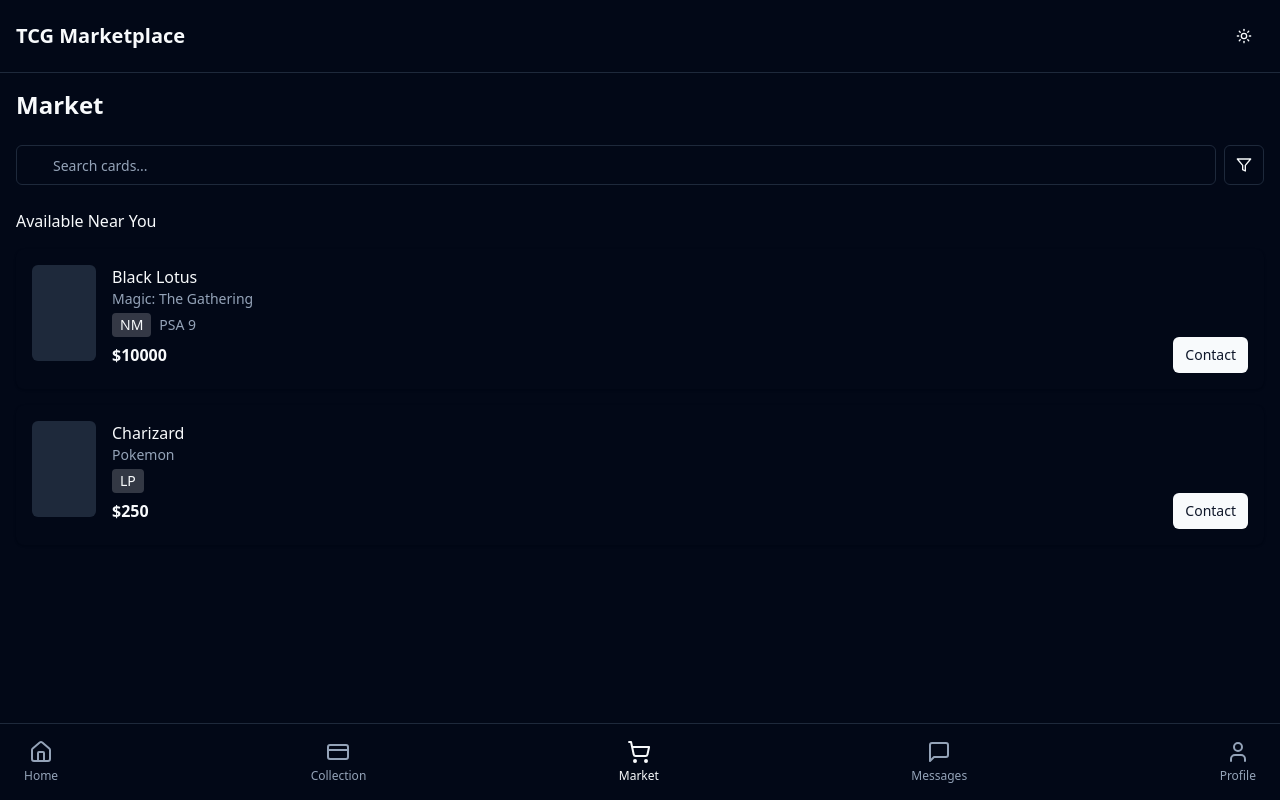
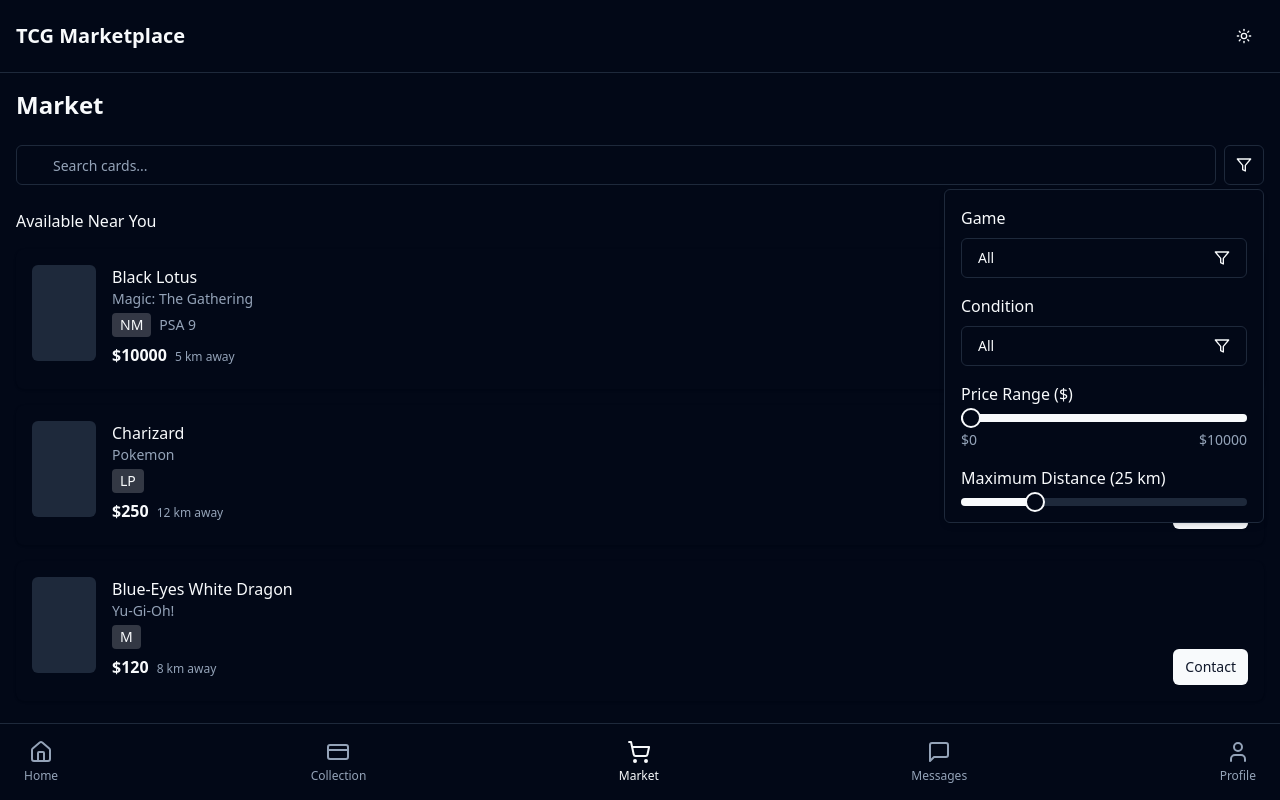
Before and after one commit to V3nti/local-card-market-hub, a React (Vite) app: page /market in a window 1280 px wide. Both pictures are taken after a click on the button 1244 px from the left and 165 px from the top of the page. Built offline with nearby package versions, Linux system fonts and the light colour scheme.

Commit message:
feat: Implement market page enhancements
- Remove contact toast.
- Attach card details to contact.
- Add filtering by game, properties, price, distance, and location.

```diff
--- a/src/components/CardDetails.tsx
+++ b/src/components/CardDetails.tsx
@@ -3,6 +3,12 @@ import React from "react";
 import { Dialog, DialogContent, DialogHeader, DialogTitle } from "@/components/ui/dialog";
 import { Button } from "@/components/ui/button";
 import { Pencil, MessageSquare } from "lucide-react";
+
+interface CardField {
+  label: string;
+  value: any;
+  highlight?: boolean;
+}
 
 interface CardDetailsProps {
   card: any;
@@ -25,12 +31,12 @@ export function CardDetails({
 
   // Generate dynamic display of card fields based on TCG type
   const renderCardFields = () => {
-    const baseFields = [
+    const baseFields: CardField[] = [
       { label: "Card Name", value: card.name },
       { label: "Rarity", value: card.rarity },
     ];
 
-    const specificFields = Object.entries(card)
+    const specificFields: CardField[] = Object.entries(card)
       .filter(([key]) =>
         !['id', 'name', 'rarity', 'image', 'condition', 'price', 'seller', 'description'].includes(key))
       .map(([key, value]) => ({
@@ -38,13 +44,13 @@ export function CardDetails({
         value
       }));
 
-    const conditionField = isMarketCard ? [
+    const conditionField: CardField[] = isMarketCard ? [
       { label: "Condition", value: card.condition, highlight: true }
     ] : [];
 
-    const marketFields = isMarketCard ? [
-      { label: "Price", value: `$${card.price}`, highlight: false },
-      { label: "Seller", value: card.seller, highlight: false },
+    const marketFields: CardField[] = isMarketCard ? [
+      { label: "Price", value: `$${card.price}` },
+      { label: "Seller", value: card.seller },
     ] : [];
 
     return [...baseFields, ...specificFields, ...conditionField, ...marketFields];
--- a/src/components/ChatConversation.tsx
+++ b/src/components/ChatConversation.tsx
@@ -18,21 +18,49 @@ interface ChatConversationProps {
     sender: string;
     avatar: string;
   };
+  cardInfo?: any;
   onClose: () => void;
 }
 
-export function ChatConversation({ contact, onClose }: ChatConversationProps) {
-  const [messages, setMessages] = useState<Message[]>([
-    {
-      id: "1",
-      sender: contact.sender,
-      content: "Hi, is the Charizard card still available?",
-      timestamp: "2d ago",
-      isMe: false,
-    }
-  ]);
+export function ChatConversation({ contact, cardInfo, onClose }: ChatConversationProps) {
+  const [messages, setMessages] = useState<Message[]>([]);
   const [newMessage, setNewMessage] = useState("");
   const messagesEndRef = useRef<HTMLDivElement>(null);
+
+  useEffect(() => {
+    // Generate initial messages based on whether a card is attached
+    const initialMessages: Message[] = [];
+
+    if (cardInfo) {
+      initialMessages.push({
+        id: "auto-1",
+        sender: "You",
+        content: `Hi, I'm interested in your ${cardInfo.name} card that you have listed for $${cardInfo.price}.`,
+        timestamp: "Just now",
+        isMe: true,
+      });
+
+      // Add seller's response
+      initialMessages.push({
+        id: "auto-2",
+        sender: contact.sender,
+        content: `Hello! Yes, the ${cardInfo.name} is still available. Is there anything specific you'd like to know about it?`,
+        timestamp: "Just now",
+        isMe: false,
+      });
+    } else {
+      // Default message if no card is attached
+      initialMessages.push({
+        id: "1",
+        sender: contact.sender,
+        content: "Hi, how can I help you today?",
+        timestamp: "Just now",
+        isMe: false,
+      });
+    }
+
+    setMessages(initialMessages);
+  }, [cardInfo, contact.sender]);
 
   const scrollToBottom = () => {
     messagesEndRef.current?.scrollIntoView({ behavior: "smooth" });
@@ -60,7 +88,7 @@ export function ChatConversation({ contact, onClose }: ChatConversationProps) {
         const reply: Message = {
           id: (Date.now() + 1).toString(),
           sender: contact.sender,
-          content: "Thanks for the reply! Are you willing to negotiate on the price?",
+          content: "Thanks for your message! I'll get back to you soon.",
           timestamp: "Just now",
           isMe: false,
         };
@@ -85,6 +113,16 @@ export function ChatConversation({ contact, onClose }: ChatConversationProps) {
         <div className="h-10 w-10 rounded-full bg-muted"></div>
         <span className="font-medium">{contact.sender}</span>
       </div>
+
+      {cardInfo && (
+        <div className="p-3 bg-muted/30 border-b flex items-center gap-3">
+          <div className="h-12 w-8 bg-muted rounded"></div>
+          <div className="flex-1">
+            <p className="font-medium text-sm">{cardInfo.name}</p>
+            <p className="text-xs text-muted-foreground">${cardInfo.price} • {cardInfo.condition}</p>
+          </div>
+        </div>
+      )}
 
       <div className="flex-1 overflow-y-auto p-4 space-y-4">
         {messages.map((message) => (
--- a/src/pages/MarketPage.tsx
+++ b/src/pages/MarketPage.tsx
@@ -6,7 +6,19 @@ import { Search, Filter } from "lucide-react";
 import { Sheet, SheetContent } from "@/components/ui/sheet";
 import { CardDetails } from "@/components/CardDetails";
 import { ChatConversation } from "@/components/ChatConversation";
-import { toast } from "@/hooks/use-toast";
+import {
+  Popover,
+  PopoverContent,
+  PopoverTrigger,
+} from "@/components/ui/popover";
+import {
+  DropdownMenu,
+  DropdownMenuContent,
+  DropdownMenuItem,
+  DropdownMenuTrigger,
+} from "@/components/ui/dropdown-menu";
+import { Slider } from "@/components/ui/slider";
+import { Card, CardContent } from "@/components/ui/card";
 
 // Sample market listings
 const MARKET_LISTINGS = [
@@ -19,7 +31,9 @@ const MARKET_LISTINGS = [
     price: 10000,
     seller: "VintageCollector",
     description: "Authentic Black Lotus in near-mint condition. PSA graded 9. One of the most iconic cards in MTG history.",
-    image: ""
+    image: "",
+    distance: 5,
+    location: "San Francisco, CA",
   },
   {
     id: "2",
@@ -29,28 +43,67 @@ const MARKET_LISTINGS = [
     price: 250,
     seller: "PokeMaster99",
     description: "Original Base Set Charizard in lightly played condition. No scratches on the holo.",
-    image: ""
+    image: "",
+    distance: 12,
+    location: "Oakland, CA",
+  },
+  {
+    id: "3",
+    name: "Blue-Eyes White Dragon",
+    type: "Yu-Gi-Oh!",
+    condition: "M",
+    price: 120,
+    seller: "DuelistKing",
+    description: "Original LOB Blue-Eyes White Dragon in mint condition.",
+    image: "",
+    distance: 8,
+    location: "Berkeley, CA",
   }
 ];
+
+const TCG_TYPES = ["All", "Magic: The Gathering", "Pokemon", "Yu-Gi-Oh!"];
+const CONDITION_OPTIONS = ["All", "M", "NM", "LP", "MP", "HP"];
 
 export default function MarketPage() {
   const [searchTerm, setSearchTerm] = useState("");
   const [selectedCard, setSelectedCard] = useState<any>(null);
   const [showChat, setShowChat] = useState(false);
   const [selectedSeller, setSelectedSeller] = useState<string>("");
+  const [filterTcg, setFilterTcg] = useState("All");
+  const [filterCondition, setFilterCondition] = useState("All");
+  const [priceRange, setPriceRange] = useState([0, 10000]);
+  const [maxDistance, setMaxDistance] = useState(25); // Default from profile
 
   const handleCardClick = (card: any) => {
     setSelectedCard(card);
   };
 
-  const handleContactSeller = (sellerId: string) => {
+  const handleContactSeller = (sellerId: string, card: any) => {
     setSelectedSeller(sellerId);
+    setSelectedCard(card);
     setShowChat(true);
-    toast({
-      title: "Chat Opened",
-      description: `Starting conversation with ${sellerId}`
+  };
+
+  // Filter listings based on criteria
+  const filteredListings = MARKET_LISTINGS.filter(listing => {
+    // Search term filter
+    const matchesSearch = listing.name.toLowerCase().includes(searchTerm.toLowerCase()) ||
+                         listing.description.toLowerCase().includes(searchTerm.toLowerCase());
+
+    // TCG type filter
+    const matchesTcg = filterTcg === "All" || listing.type === filterTcg;
+
+    // Condition filter
+    const matchesCondition = filterCondition === "All" || listing.condition === filterCondition;
+
+    // Price range filter
+    const matchesPrice = listing.price >= priceRange[0] && listing.price <= priceRange[1];
+
+    // Distance filter
+    const matchesDistance = listing.distance <= maxDistance;
+
+    return matchesSearch && matchesTcg && matchesCondition && matchesPrice && matchesDistance;
   });
-  };
 
   return (
     <div className="space-y-6">
@@ -66,15 +119,89 @@ export default function MarketPage() {
             className="pl-9"
           />
         </div>
+        <Popover>
+          <PopoverTrigger asChild>
             <Button variant="outline" size="icon">
               <Filter className="h-4 w-4" />
             </Button>
+          </PopoverTrigger>
+          <PopoverContent className="w-80" align="end">
+            <div className="space-y-4">
+              <div>
+                <h4 className="font-medium mb-2">Game</h4>
+                <DropdownMenu>
+                  <DropdownMenuTrigger asChild>
+                    <Button variant="outline" className="w-full justify-between">
+                      {filterTcg}
+                      <Filter className="h-4 w-4 ml-2" />
+                    </Button>
+                  </DropdownMenuTrigger>
+                  <DropdownMenuContent className="w-full">
+                    {TCG_TYPES.map((type) => (
+                      <DropdownMenuItem key={type} onClick={() => setFilterTcg(type)}>
+                        {type}
+                      </DropdownMenuItem>
+                    ))}
+                  </DropdownMenuContent>
+                </DropdownMenu>
+              </div>
+
+              <div>
+                <h4 className="font-medium mb-2">Condition</h4>
+                <DropdownMenu>
+                  <DropdownMenuTrigger asChild>
+                    <Button variant="outline" className="w-full justify-between">
+                      {filterCondition}
+                      <Filter className="h-4 w-4 ml-2" />
+                    </Button>
+                  </DropdownMenuTrigger>
+                  <DropdownMenuContent className="w-full">
+                    {CONDITION_OPTIONS.map((condition) => (
+                      <DropdownMenuItem key={condition} onClick={() => setFilterCondition(condition)}>
+                        {condition}
+                      </DropdownMenuItem>
+                    ))}
+                  </DropdownMenuContent>
+                </DropdownMenu>
+              </div>
+
+              <div>
+                <h4 className="font-medium mb-2">Price Range ($)</h4>
+                <div className="space-y-2">
+                  <Slider
+                    value={priceRange}
+                    min={0}
+                    max={10000}
+                    step={100}
+                    onValueChange={setPriceRange}
+                  />
+                  <div className="flex justify-between text-sm text-muted-foreground">
+                    <span>${priceRange[0]}</span>
+                    <span>${priceRange[1]}</span>
+                  </div>
+                </div>
+              </div>
+
+              <div>
+                <h4 className="font-medium mb-2">Maximum Distance ({maxDistance} km)</h4>
+                <Slider
+                  value={[maxDistance]}
+                  min={1}
+                  max={100}
+                  step={1}
+                  onValueChange={([value]) => setMaxDistance(value)}
+                />
+              </div>
+            </div>
+          </PopoverContent>
+        </Popover>
       </div>
 
       <div className="space-y-4">
         <h3 className="font-medium">Available Near You</h3>
 
-        {MARKET_LISTINGS.map((listing) => (
+        {filteredListings.length > 0 ? (
+          filteredListings.map((listing) => (
             <div
               key={listing.id}
               className="bg-card rounded-lg p-4 shadow flex gap-4 cursor-pointer hover:bg-card/90 transition-colors"
@@ -91,12 +218,15 @@ export default function MarketPage() {
                   </div>
                 </div>
                 <div className="flex justify-between items-center">
+                  <div>
                     <span className="font-semibold">${listing.price}</span>
+                    <span className="text-xs text-muted-foreground ml-2">{listing.distance} km away</span>
+                  </div>
                   <Button
                     size="sm"
                     onClick={(e) => {
                       e.stopPropagation();
-                    handleContactSeller(listing.seller);
+                      handleContactSeller(listing.seller, listing);
                     }}
                   >
                     Contact
@@ -104,15 +234,22 @@ export default function MarketPage() {
                 </div>
               </div>
             </div>
-        ))}
+          ))
+        ) : (
+          <Card className="bg-muted/40">
+            <CardContent className="p-6 text-center">
+              <p className="text-muted-foreground">No cards match your filters</p>
+            </CardContent>
+          </Card>
+        )}
       </div>
 
       {/* Card Details Dialog */}
       <CardDetails
         card={selectedCard}
-        isOpen={!!selectedCard}
+        isOpen={!!selectedCard && !showChat}
         onClose={() => setSelectedCard(null)}
-        onContact={() => selectedCard && handleContactSeller(selectedCard.seller)}
+        onContact={() => selectedCard && handleContactSeller(selectedCard.seller, selectedCard)}
         isMarketCard={true}
       />
 
@@ -126,6 +263,7 @@ export default function MarketPage() {
                 sender: selectedSeller,
                 avatar: ""
               }}
+              cardInfo={selectedCard}
               onClose={() => setShowChat(false)}
             />
           )}
```
Lines whose indentation alone changed are shown as unchanged.
